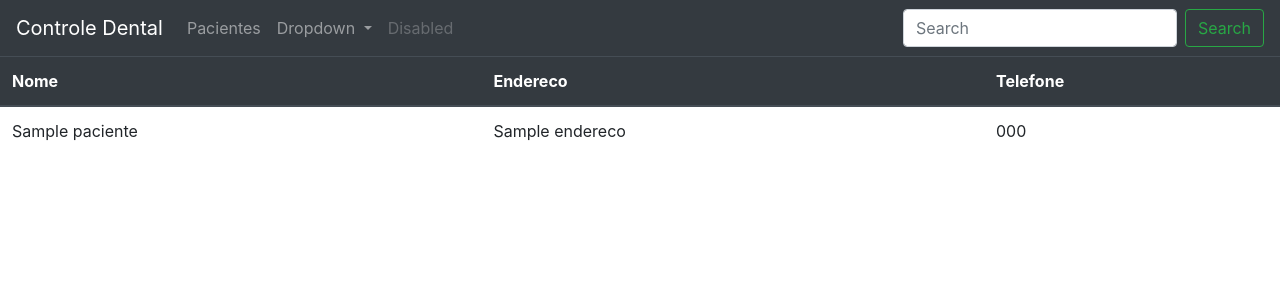
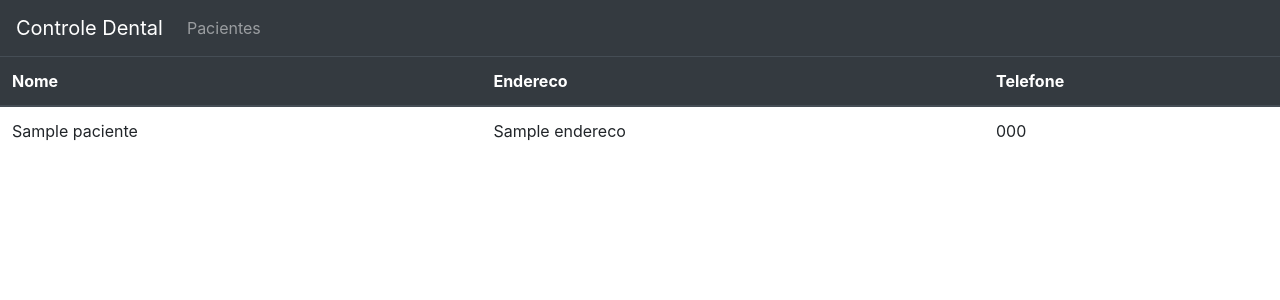
Before and after one commit to joaogarciadelima/controledental, a Django app: template controledental/pacientes/templates/pacientes/pacientes.html in a window 1280 px wide. Shown: the top 300 px of the page. Run offline with Django 3.2, Linux system fonts and the light colour scheme; the template is opened without the code that fills it: most values are stand-ins (such as "Sample title", 1, 10 or a date in 2020); some libraries are stand-ins or nearby versions.

Commit message:
Changed menu

```diff
--- a/controledental/pacientes/templates/pacientes/pacientes.html
+++ b/controledental/pacientes/templates/pacientes/pacientes.html
@@ -30,26 +30,6 @@
             <li class="nav-item">
                 <a class="nav-link" href="{% url 'pacientes:pacientes' %}">Pacientes</a>
             </li>
-            <li class="nav-item dropdown">
-                <a class="nav-link dropdown-toggle" href="#" id="navbarDropdown" role="button" data-toggle="dropdown"
-                   aria-haspopup="true" aria-expanded="false">
-                    Dropdown
-                </a>
-                <div class="dropdown-menu" aria-labelledby="navbarDropdown">
-                    <a class="dropdown-item" href="#">Action</a>
-                    <a class="dropdown-item" href="#">Another action</a>
-                    <div class="dropdown-divider"></div>
-                    <a class="dropdown-item" href="#">Something else here</a>
-                </div>
-            </li>
-            <li class="nav-item">
-                <a class="nav-link disabled" href="#" tabindex="-1" aria-disabled="true">Disabled</a>
-            </li>
-        </ul>
-        <form class="form-inline my-2 my-lg-0">
-            <input class="form-control mr-sm-2" type="search" placeholder="Search" aria-label="Search">
-            <button class="btn btn-outline-success my-2 my-sm-0" type="submit">Search</button>
-        </form>
     </div>
 </nav>
 
```
Also changed, not shown: controledental/base/templates/base/home.html (+0 -20 lines).
